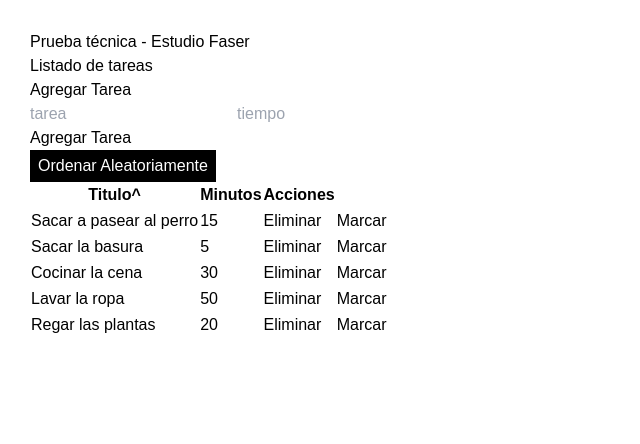
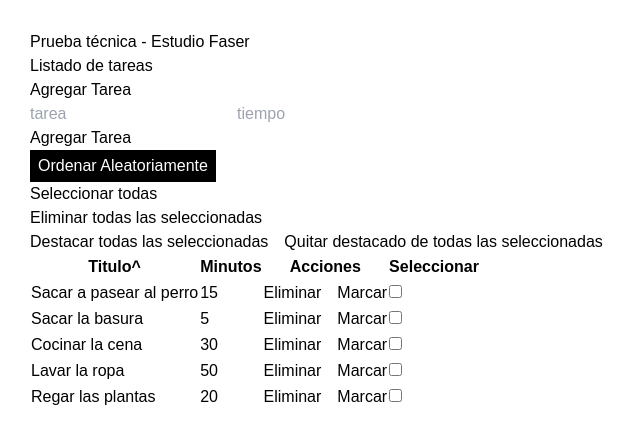
Before and after one commit to pgqueme/faser-prueba-tecnica, an Angular app: page / in a window 1280 px wide. Shown: the top 444 px of the page, without its empty margins (0-640 px from the left). Built offline with nearby package versions, Linux system fonts and the light colour scheme.

Commit message:
comment: all funtionalities working, I didnt read the part where I should have ma de a commit for every bullet list, im sorry, but the code works, I tried adding styling with tailwindcss but I didnt have enough time to configure it properly, so thats it

```diff
--- a/src/app/app.component.html
+++ b/src/app/app.component.html
@@ -11,6 +11,17 @@
   <div>
     <button (click)="sortAleatory()" class="px-2 py-1 bg-black text-white">Ordenar Aleatoriamente</button>
   </div>
+
+  <div>
+    <button (click)="selectAll()">Seleccionar todas</button>
+  </div>
+  <div>
+    <button (click)="deleteSelectedTasks()">Eliminar todas las seleccionadas</button>
+  </div>
+  <div style="display: flex; gap: 1rem">
+    <button (click)="markSelectedTasks(true)">Destacar todas las seleccionadas</button>
+    <button (click)="markSelectedTasks(false)">Quitar destacado de todas las seleccionadas</button>
+  </div>
   <table #table>
     <thead>
     <tr>
@@ -21,14 +32,18 @@
         class="text-[10px] bg-[#f3f4f6] rounded-sm p-1 text-black fa-solid fa-chevron-up hidden"></i><i
         class="text-[10px] bg-[#f3f4f6] rounded-sm p-1 text-black fa-solid fa-chevron-down hidden"></i></th>
       <th>Acciones</th>
+      <th>Seleccionar</th>
     </tr>
     </thead>
     <tbody>
     <tr [style.background-color]="tarea.mark ? 'red' : ''" *ngFor="let tarea of tareas">
       <td>{{tarea.titulo}}</td>
       <td>{{tarea.minutos}}</td>
-      <td (click)="eliminarTarea(tarea)">Eliminar</td>
-      <td (click)="markTask(tarea)">Marcar</td>
+      <td style="display: flex; gap: 1rem" class="flex gap-2">
+        <span (click)="deleteTask(tarea)">Eliminar</span>
+        <span (click)="markTask(tarea)">Marcar</span>
+      </td>
+      <td><input [(ngModel)]="tarea.selected" type="checkbox"></td>
     </tr>
 
     </tbody>
--- a/src/app/app.component.ts
+++ b/src/app/app.component.ts
@@ -41,7 +41,6 @@ export class AppComponent implements OnInit {
   }
 
   sortCol(col: HTMLTableHeaderCellElement, prop: string, fn: (row: Tarea[], direction: string) => void) {
-    const rows = Array.from(this.table.nativeElement.querySelectorAll('tbody tr'));
     const arrowUp = col.querySelector('i.fa-chevron-up');
     const arrowDown = col.querySelector('i.fa-chevron-down');
     const direction = this.getDirection(arrowUp, arrowDown);
@@ -62,7 +61,7 @@ export class AppComponent implements OnInit {
     console.log('sortByTime');
     this.sortCol(col, prop, (rows, direction) => {
       rows.sort((a, b) => {
-        if (direction === 'up') {
+        if (direction !== 'up') {
           return a[prop].localeCompare(b[prop]);
         }
         return b[prop].localeCompare(a[prop]);
@@ -92,7 +91,17 @@ export class AppComponent implements OnInit {
     });
   }
 
-  eliminarTarea(tarea: Tarea) {
+  deleteSelectedTasks() {
+    this.tareas = this.tareas.filter((tarea) => !tarea.selected);
+  }
+
+  markSelectedTasks(b: boolean) {
+    this.tareas.forEach((tarea) => {
+      tarea.mark = b;
+    });
+  }
+
+  deleteTask(tarea: Tarea) {
     this.tareas.splice(this.tareas.indexOf(tarea), 1);
   }
 
@@ -104,5 +113,7 @@ export class AppComponent implements OnInit {
     this.tareas.sort(() => Math.random() - 0.5);
   }
 
-  protected readonly origin = origin;
+  selectAll() {
+    this.tareas.forEach((tarea) => tarea.selected = true);
+  }
 }
--- a/src/app/tarea.ts
+++ b/src/app/tarea.ts
@@ -3,7 +3,8 @@ export class Tarea {
     public id: number,
     public titulo: string,
     public minutos: number,
-    public mark?: boolean
+    public mark?: boolean,
+    public selected?: boolean,
   ) {
   }
 }
```
Also changed, not shown: src/app/app.module.ts (+12 -9 lines).
